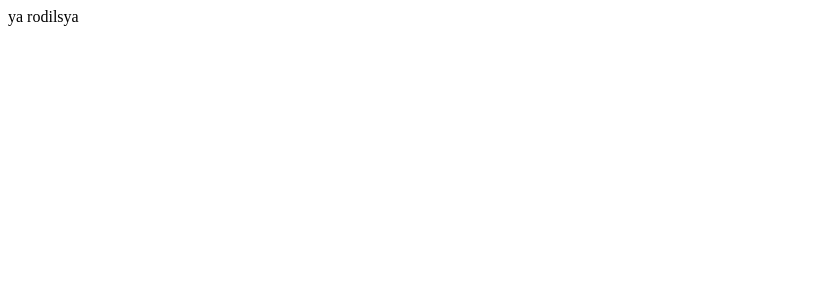
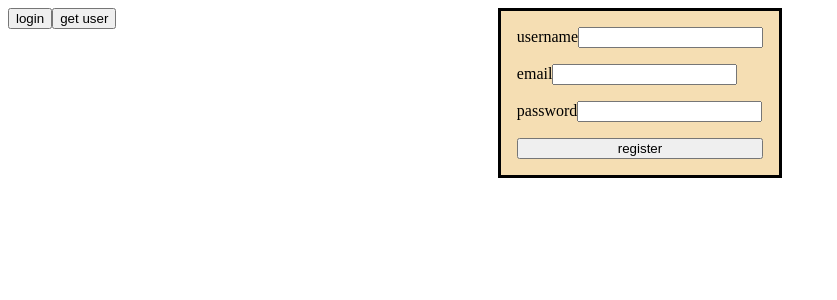
Before and after one commit to konserva93/realwrot, a React app: page / in a window 1280 px wide. Shown: the top 300 px of the page, without its empty margins (0-837 px from the left). Built offline with nearby package versions, Linux system fonts and the light colour scheme; no server answers.

Commit message:
common network; registration form

```diff
--- a/package.json
+++ b/package.json
@@ -36,7 +36,9 @@
     "mini-css-extract-plugin": "^2.7.5",
     "sass": "^1.60.0",
     "sass-loader": "^13.2.1",
+    "source-map-loader": "^4.0.1",
     "style-loader": "^3.3.2",
+    "ts-loader": "^9.4.2",
     "typescript": "^5.0.2",
     "webpack": "^5.76.3",
     "webpack-cli": "^5.0.1",
--- a/src/App.tsx
+++ b/src/App.tsx
@@ -1,5 +1,23 @@
+import { useEffect } from 'react';
+import { getUser, login } from './features/auth/api';
+import Register from './features/auth/Register';
+import { getStoredUser } from './common/user';
+
 function App() {
-  return <div>ya rodilsya</div>;
+  useEffect(() => {
+    // noinspection JSIgnoredPromiseFromCall
+    getStoredUser();
+  }, []);
+
+  return (
+    <>
+      <Register />
+      <div>
+        <button type="button" onClick={() => login()}>login</button>
+        <button type="button" onClick={() => getUser()}>get user</button>
+      </div>
+    </>
+  );
 }
 
 export default App;
--- /dev/null
+++ b/src/common/network.ts
@@ -0,0 +1,47 @@
+export function setCookie(cname: string, cvalue: string, exdays: number | undefined = 0) {
+  const d = new Date();
+  if (exdays > 0) {
+    d.setTime(d.getTime() + (exdays * 24 * 60 * 60 * 1000));
+  }
+  const expires = `expires=${d.toUTCString()}`;
+  document.cookie = `${cname}=${cvalue};${expires};path=/`;
+}
+
+export function getCookie(cname: string) {
+  const name = `${cname}=`;
+  const decodedCookie = decodeURIComponent(document.cookie);
+  const ca = decodedCookie.split(';');
+  for (let i = 0; i < ca.length; i += 1) {
+    let c = ca[i];
+    while (c.charAt(0) === ' ') {
+      c = c.substring(1);
+    }
+    if (c.indexOf(name) === 0) {
+      return c.substring(name.length, c.length);
+    }
+  }
+  return '';
+}
+
+type TRequestOptions = {
+  method?: string,
+  body?: Record<string, unknown>;
+};
+
+// TODO: add generic to use in promise
+export async function sendRequest(url: string, options?: TRequestOptions) {
+  const result = await fetch(`https://api.realworld.io/api/${url.replace(/^\/+/, '')}`, { // TODO: use .env var
+    method: options?.method ?? 'GET',
+    body: JSON.stringify(options?.body),
+    headers: {
+      Accept: 'application/json, text/plain',
+      'Content-Type': 'application/json;charset=UTF-8',
+      Authorization: `Bearer ${getCookie('token')}`,
+    },
+  })
+    .then(response => response.json());
+  if (result.status === 401) {
+    console.error('unauthorized'); // TODO: no token. try to re-login, show login dialog if failed
+  }
+  return result;
+}
--- /dev/null
+++ b/src/common/user.ts
@@ -0,0 +1,31 @@
+import { getUser } from '../features/auth/api';
+import { setCookie } from './network';
+
+type TUserData = {
+  email: string,
+  username: string,
+  bio: string | null,
+  image: string,
+};
+
+export function setStoredUser(user: TUserData) {
+  // eslint-disable-next-line @typescript-eslint/ban-ts-comment
+  // @ts-ignore
+  window.user = user; // TODO: store in redux
+}
+
+export async function getStoredUser(): Promise<TUserData> {
+  // eslint-disable-next-line @typescript-eslint/ban-ts-comment
+  // @ts-ignore
+  if (window.user !== undefined) {
+    // eslint-disable-next-line @typescript-eslint/ban-ts-comment
+    // @ts-ignore
+    return window.user;
+  }
+  const user = await getUser();
+  setStoredUser(user as TUserData);
+  if (user.token !== undefined) {
+    setCookie('token', user.token);
+  }
+  return user as TUserData;
+}
--- /dev/null
+++ b/src/features/auth/Register.tsx
@@ -0,0 +1,39 @@
+import { useCallback, useState } from 'react';
+import { register } from './api';
+import Input from '../../ui/Input/Input';
+import { setCookie } from '../../common/network';
+
+function Register() {
+  const [username, setUsername] = useState<string>('');
+  const [password, setPassword] = useState<string>('');
+  const [email, setEmail] = useState<string>('');
+
+  const handleSubmit = useCallback(() => {
+    if (username?.length > 0 && password?.length > 0 && email?.length > 0) {
+      register({
+        username,
+        password,
+        email,
+      }).then(user => setCookie('token', user.token)) // TODO: pass user data to redux auth section
+        .catch(err => console.error(err)); // TODO: show in form
+    } else {
+      console.error('required fields not filled'); // TODO: show in form
+    }
+  }, [username, password, email]);
+  return (
+    <dialog
+      title="register"
+      open
+      style={{
+        backgroundColor: 'wheat', display: 'flex', flexDirection: 'column', gap: '16px',
+      }}
+    >
+      <Input onChange={value => setUsername(value)} value={username} title="username" name="username" />
+      <Input onChange={value => setEmail(value)} value={email} title="email" name="email" />
+      <Input onChange={value => setPassword(value)} value={password} title="password" name="password" />
+      <button type="button" onClick={handleSubmit}>register</button>
+    </dialog>
+  );
+}
+
+export default Register;
--- /dev/null
+++ b/src/features/auth/api.ts
@@ -0,0 +1,61 @@
+import { sendRequest } from '../../common/network';
+
+type TRegisterData = {
+  username: string,
+  email: string,
+  password: string,
+};
+
+type TUserData = {
+  email: string,
+  token: string,
+  username: string,
+  bio: string,
+  image: string,
+};
+
+/**
+ * returns response body with user's fields
+ * throws obj with fields that caused an error
+ */
+export async function register({ username, email, password }: TRegisterData): Promise<TUserData> {
+  const result = await sendRequest('/users', {
+    method: 'POST',
+    body: {
+      user: {
+        username,
+        email,
+        password,
+      },
+    },
+  });
+
+  switch (result.status) {
+    case 200:
+    case 201: {
+      document.cookie = `token=${result.body.token};secure`;
+      return (result.body as TUserData);
+    }
+    case 401: // TODO: handle in common sendRequest
+    case 422:
+    default: throw new Error(result); // TODO: handle case when no error fields taken
+  }
+}
+
+export async function login() {
+  const result = await sendRequest('/users/login', {
+    method: 'POST',
+    body: {
+      user: {
+        email: 'string',
+        password: 'string',
+      },
+    },
+  });
+  return result.body;
+}
+
+export async function getUser() {
+  const response = await sendRequest('/user');
+  return response.body;
+}
--- a/src/index.tsx
+++ b/src/index.tsx
@@ -2,6 +2,7 @@ import ReactDOM from 'react-dom/client';
 import App from './App';
 
 const container = document.getElementById('root');
-const root = ReactDOM.createRoot(container);
-
-root.render(<App />);
+if (container) {
+  const root = ReactDOM.createRoot(container);
+  root.render(<App />);
+}
--- /dev/null
+++ b/src/ui/Input/Input.tsx
@@ -0,0 +1,48 @@
+import React from 'react';
+
+type TCommonInputProps = {
+  value?: string,
+  onChange: (value: string) => void,
+};
+
+type TLabeledInputProps = {
+  title: string,
+  name: string,
+} & TCommonInputProps;
+
+function isLabeled(props: unknown): props is TLabeledInputProps {
+  const labeledProps = props as TLabeledInputProps;
+  return ('title' in labeledProps) && ('name' in labeledProps);
+}
+
+function Input(props: TCommonInputProps): React.ReactElement;
+function Input(props: TLabeledInputProps): React.ReactElement;
+function Input(props: TCommonInputProps | TLabeledInputProps) {
+  if (isLabeled(props)) {
+    const { value, onChange, title, name } = (props as TLabeledInputProps);
+    return (
+      <span>
+        <label htmlFor={name}>{title}</label>
+        <input
+          type="text"
+          onChange={e => onChange(e.target.value)}
+          value={value}
+          name={name}
+        />
+      </span>
+    );
+  }
+
+  if (('title' in props) || ('name' in props)) {
+    console.warn('Input props should either have both title and name, or not have both');
+  }
+
+  const { value, onChange } = props;
+  return <input type="text" onChange={e => onChange(e.target.value)} value={value} />;
+}
+
+Input.defaultProps = {
+  value: '',
+};
+
+export default Input;
--- a/tsconfig.json
+++ b/tsconfig.json
@@ -10,7 +10,7 @@
       "ESNext"
     ],
     "jsx": "react-jsx",
-    "noEmit": true,
+    "noEmit": false,
     "isolatedModules": true,
     "esModuleInterop": true,
     "skipLibCheck": true,
@@ -18,7 +18,8 @@
     "resolveJsonModule": true,
     "strict": true,
     "strictNullChecks": true,
-    // "allowJs": true,
+    "outDir": "./dist",
+    "noImplicitAny": true,
   },
   "include": ["src/**/*"],
   "exclude": [
--- a/webpack/webpack.config.js
+++ b/webpack/webpack.config.js
@@ -3,6 +3,8 @@ const HtmlWebpackPlugin = require('html-webpack-plugin');
 
 module.exports = {
   entry: path.resolve(__dirname, '..', './src/index.tsx'),
+  devtool: 'inline-source-map',
+  devServer: { hot: true, port: 5000 },
   resolve: {
     extensions: ['.tsx', '.ts', '.js'],
   },
@@ -17,9 +19,15 @@ module.exports = {
           },
         ],
       },
+      {
+        test: /\.tsx?$/,
+        use: "ts-loader",
+        exclude: /node_modules/,
+      },
     ],
   },
   output: {
+    // path: path.resolve(__dirname, 'dist'),!
     path: path.resolve(__dirname, '..', './build'),
     filename: 'bundle.js',
   },
```
Also changed, not shown: .eslintrc.json, 1 other file (tests, documents, lock files or other folders).
